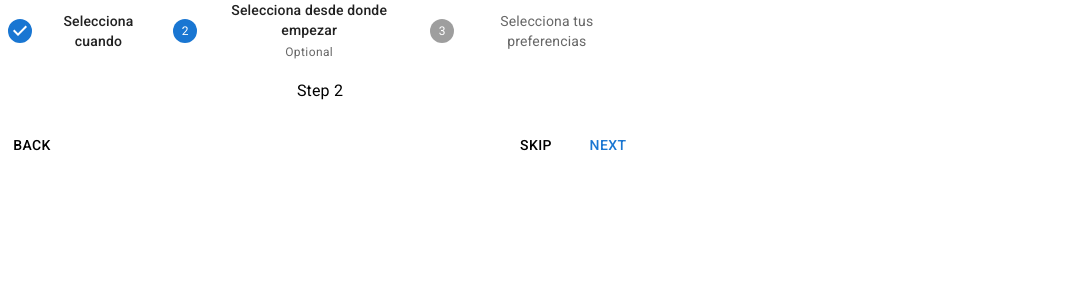
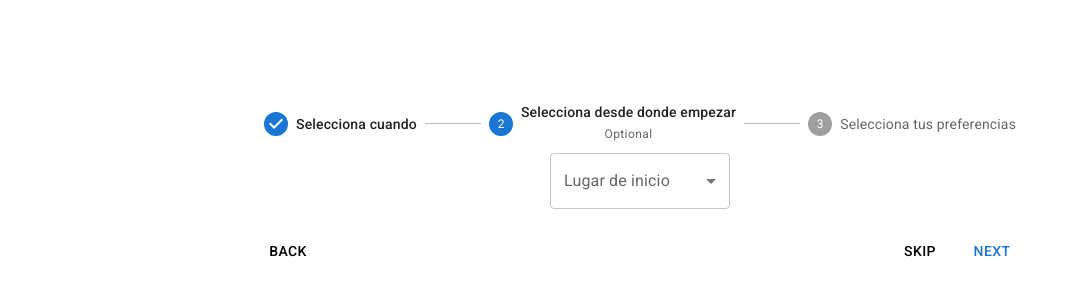
Before and after one commit to javierSerLuc/tour-mate, a React (Create React App) app: page / in a window 1280 px wide. Both pictures are taken after a click on the button "NEXT". Shown: the top 300 px of the page, without its empty margins (0-1071 px from the left). Built offline with nearby package versions, Linux system fonts and the light colour scheme.

Commit message:
Base stepper

```diff
--- a/package.json
+++ b/package.json
@@ -6,9 +6,11 @@
     "@emotion/react": "^11.11.1",
     "@emotion/styled": "^11.11.0",
     "@mui/material": "^5.13.7",
+    "@mui/x-date-pickers": "^6.9.2",
     "@testing-library/jest-dom": "^5.16.5",
     "@testing-library/react": "^13.4.0",
     "@testing-library/user-event": "^13.5.0",
+    "dayjs": "^1.11.9",
     "leaflet": "^1.9.4",
     "leaflet-ant-path": "^1.3.0",
     "leaflet.animatedmarker": "^1.0.0",
--- a/src/App.js
+++ b/src/App.js
@@ -1,11 +1,16 @@
 import './App.css';
 import { Rutas } from './Routing/Rutas';
 
+import { LocalizationProvider } from '@mui/x-date-pickers';
+import { AdapterDayjs } from '@mui/x-date-pickers/AdapterDayjs'
+
 function App() {
   return (
-    <div className="App">
-      <Rutas></Rutas>
-    </div>
+    <LocalizationProvider dateAdapter={AdapterDayjs}>
+      <div className="App">
+        <Rutas></Rutas>
+      </div>
+    </LocalizationProvider>
   );
 }
 
--- /dev/null
+++ b/src/Componentes/Layout/SelectorFecha.js
@@ -0,0 +1,14 @@
+import React from 'react'
+import { SelectorDia } from './SelectoresFechas/SelectorDia'
+import { SelectorHora } from './SelectoresFechas/SelectorHora'
+
+export const SelectorFecha = () => {
+  return (
+    <div>
+
+        <SelectorDia/>
+        <SelectorHora/>
+        <SelectorHora/>
+    </div>
+  )
+}
--- /dev/null
+++ b/src/Componentes/Layout/SelectorPoiInicial.js
@@ -0,0 +1,36 @@
+import React from 'react'
+import InputLabel from '@mui/material/InputLabel';
+import MenuItem from '@mui/material/MenuItem';
+import FormControl from '@mui/material/FormControl';
+import Select from '@mui/material/Select';
+
+export const SelectorPoiInicial = () => {
+    const [poi, setPoi] = React.useState('');
+
+    const handleChange = (event) => {
+        setPoi(event.target.value);
+    };
+
+    return (
+      <div>
+        <FormControl sx={{ m: 1, minWidth: 180 }}>
+          <InputLabel id="demo-simple-select-autowidth-label">Lugar de inicio</InputLabel>
+          <Select
+            labelId="demo-simple-select-autowidth-label"
+            id="demo-simple-select-autowidth"
+            value={poi}
+            onChange={handleChange}
+            autoWidth
+            label="Lugar de inicio"
+          >
+            <MenuItem value="">
+              <em>None</em>
+            </MenuItem>
+            <MenuItem value={10}>Twenty</MenuItem>
+            <MenuItem value={21}>Twenty one</MenuItem>
+            <MenuItem value={22}>Twenty one and a half</MenuItem>
+          </Select>
+        </FormControl>
+      </div>
+    );
+}
--- /dev/null
+++ b/src/Componentes/Layout/SelectoresFechas/SelectorDia.js
@@ -0,0 +1,10 @@
+import React from 'react'
+import { DatePicker } from '@mui/x-date-pickers/DatePicker';
+
+export const SelectorDia = () => {
+  return (
+    <div>
+        <DatePicker label="Día de la ruta"/>
+    </div>
+  )
+}
--- /dev/null
+++ b/src/Componentes/Layout/SelectoresFechas/SelectorHora.js
@@ -0,0 +1,11 @@
+import React from 'react'
+import { MobileTimePicker } from '@mui/x-date-pickers/MobileTimePicker';
+
+
+export const SelectorHora = () => {
+  return (
+    <div>
+        <MobileTimePicker/>
+    </div>
+  )
+}
--- a/src/Componentes/Pages/PaginaPrincipal.js
+++ b/src/Componentes/Pages/PaginaPrincipal.js
@@ -5,6 +5,9 @@ import Step from '@mui/material/Step';
 import StepLabel from '@mui/material/StepLabel';
 import Button from '@mui/material/Button';
 import Typography from '@mui/material/Typography';
+import { SelectorFecha } from '../Layout/SelectorFecha';
+import { SelectorPoiInicial } from '../Layout/SelectorPoiInicial';
+
 
 const steps = ['Selecciona cuando', 'Selecciona desde donde empezar', 'Selecciona tus preferencias'];
 
@@ -56,8 +59,12 @@ export const PaginaPrincipal = () => {
 
 
   return (
-    <div>
-        <Box sx={{ width: '50%' }}>
+    //div with top margin
+
+
+
+    <div style={{maxWidth: '60%', margin: 'auto',marginTop: '8%'}}>
+
       <Stepper activeStep={activeStep}>
         {steps.map((label, index) => {
           const stepProps = {};
@@ -90,7 +97,9 @@ export const PaginaPrincipal = () => {
       ) : (
         <React.Fragment>
             {/* Aqui va el contenido de cada paso */}
-          <Typography sx={{ mt: 2, mb: 1 }}>Step {activeStep + 1}</Typography>
+            {activeStep === 0 && <SelectorFecha/>}
+            {activeStep === 1 && <SelectorPoiInicial/>}
+          {/* <Typography sx={{ mt: 2, mb: 1 }}>Step {activeStep + 1}</Typography> */}
           <Box sx={{ display: 'flex', flexDirection: 'row', pt: 2 }}>
             <Button
               color="inherit"
@@ -113,7 +122,7 @@ export const PaginaPrincipal = () => {
           </Box>
         </React.Fragment>
       )}
-    </Box>
+
     </div>
   )
 }
```
Also changed, not shown: 1 other file (tests, documents, lock files or other folders).
